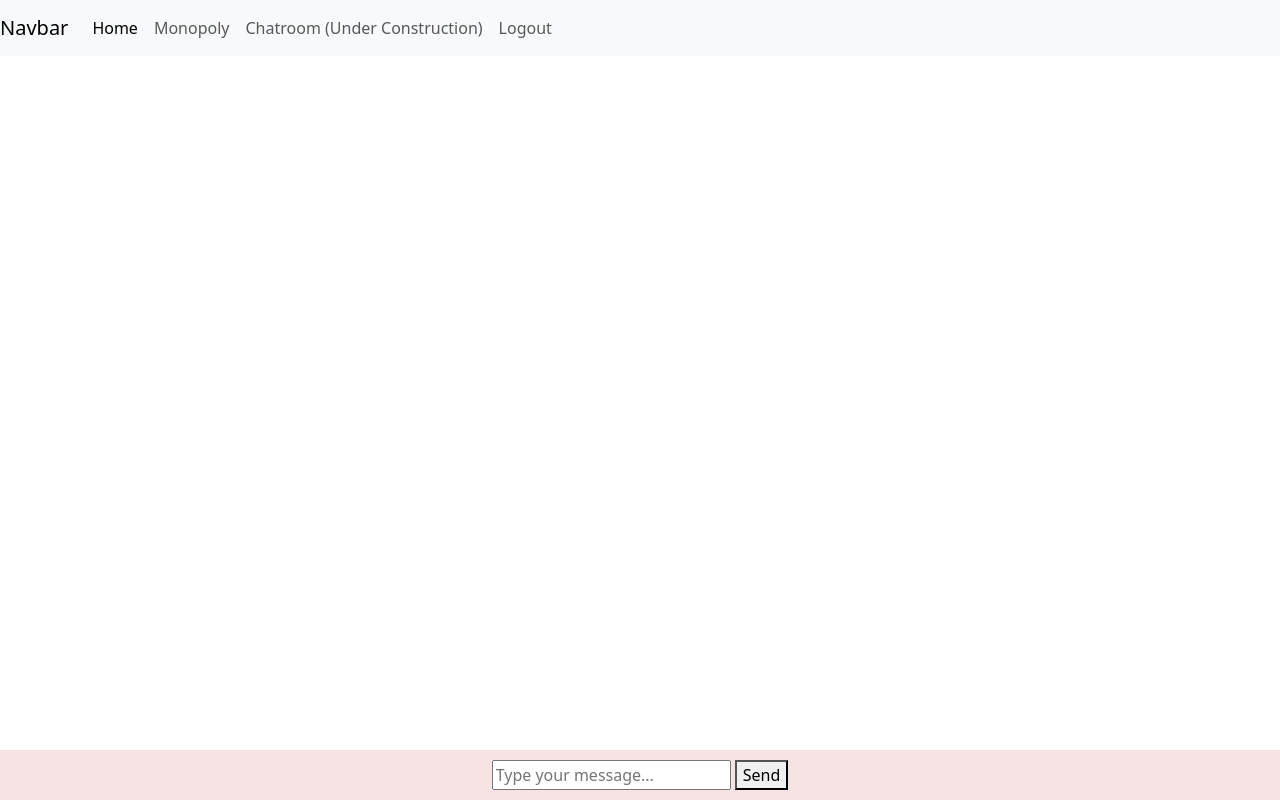
After one commit to AbingtonHeightsSoftwareClub/website, a Flask app: page /chatroom in a window 1280 px wide. The commit adds this page. Run offline with Flask 3, Linux system fonts and the light colour scheme; a user stored in the database is signed in.

Commit message:
Merge pull request #41 from mulliganw/master
Create basic chatroom infrastructure

```diff
--- a/app.py
+++ b/app.py
@@ -30,12 +30,14 @@ def create_app():
     from routes.monopoly import monopoly_routes, monopoly_sockets
     from routes.auth import auth_routes
     from routes.home import home_routes
+    from routes.chatroom import chatroom_routes
 
 
     # Imports the views/webpage routes
     home_routes.register_routes(app, db)
     auth_routes.register_routes(app, db)
     monopoly_routes.register_routes(app, db)
+    chatroom_routes.register_routes(app, db)
     # Imports the socketIO connections
     monopoly_sockets.register_sockets(db)
 
--- /dev/null
+++ b/routes/chatroom/chatroom_routes.py
@@ -0,0 +1,47 @@
+# noinspection PyPackageRequirements
+import os
+import random
+
+import sqlalchemy as sa
+from flask import render_template, request, redirect, url_for, flash
+from flask_sqlalchemy import SQLAlchemy
+import pandas as pd
+
+from forms import LoginForm, RegistrationForm
+from models import Player, Property
+from flask import send_from_directory
+from extensions import socketio
+from flask_login import current_user, login_user, logout_user, login_required
+
+from urllib.parse import urlsplit
+from flask_socketio import emit
+
+
+# Routes are registered as a function, so we don't get circular imports.
+# If it wasn't a function, it would get redefined multiple times, and Flask would throw errors.
+
+def register_routes(app, db: SQLAlchemy):
+    """
+    @app.route("/path/to/location", methods=[methods])
+
+    This means the function below it is run when ahsoftware.club/path/to/location is gone to by the user
+
+    Methods lists the methods that the webpage accepts
+    Read here to learn them all https://developer.mozilla.org/en-US/docs/Web/HTTP/Methods
+
+    The most common are GET and POST
+    When a user wants a webpage, they GET it from the server.
+    They can fill out a form and send data by POST office to the server.
+
+    When you see
+    @app.route("path")
+    @app.route("other_path")
+
+    It means both of those paths point to the same function/webpage.
+    """
+
+    # This is where the game will be played. We require and account for simplified coding.
+    @app.route("/chatroom")
+    @login_required
+    def chatroom():
+        return render_template("chatroom.html")
--- /dev/null
+++ b/static/css/chatroom.css
@@ -0,0 +1,9 @@
+#chat-form {
+    position: fixed;
+    left: 0;
+    bottom: 0;
+    width: 100%;
+    text-align: center;
+    padding: 10px;
+    background-color: #f3dcdcc0;
+}
--- a/templates/base.html
+++ b/templates/base.html
@@ -18,6 +18,7 @@
             <div class="navbar-nav">
                 <a class="nav-item nav-link active" href="/">Home<span class="visually-hidden">(current)</span></a>
                 <a class="nav-item nav-link" href="/monopoly">Monopoly</a>
+                <a class="nav-item nav-link" href="/chatroom">Chatroom (Under Construction)</a>
 
                 {% if current_user.is_anonymous %}
 
--- /dev/null
+++ b/templates/chatroom.html
@@ -0,0 +1,22 @@
+{% extends "base.html" %}
+
+{% block title %} Chatroom {% endblock %}
+
+{% block content %}
+
+<link rel="stylesheet" href="{{url_for('static', filename='css/chatroom.css')}}" />
+<main>
+<div class="chat-container">
+    <div class="chat-box" id="chat-box">
+        <!-- Messages will be appended here -->
+    </div>
+    <form id="chat-form">
+        <input type="text" id="message-input" placeholder="Type your message..." autocomplete="off" required />
+        <button type="submit">Send</button>
+    </form>
+</main>
+
+
+
+
+{% endblock %}
```
